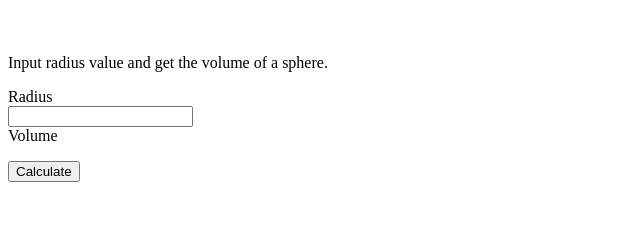
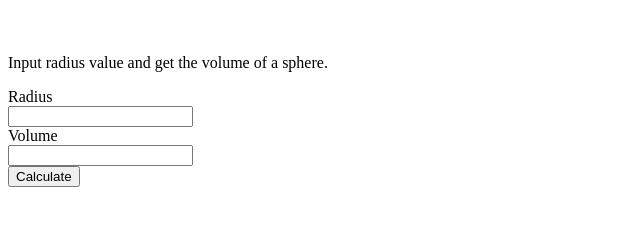
Before and after one commit to acciojob/sphere-vol-ShariqShaikh33, a website: page main.html in a window 1280 px wide. Shown: the whole page, without its empty margins (0-640 px from the left). Drawn offline with Linux system fonts and the light colour scheme.

Commit message:
created a submission

```diff
--- a/main.html
+++ b/main.html
@@ -12,7 +12,7 @@ label,input{display:block;}
 	<p>Input radius value and get the volume of a sphere.</p>
 	<form action="" method="post" id="MyForm">
 	<label for="radius">Radius</label><input type="number" name="radius" id="radius" required>
-	<label for="volume">Volume</label><p id="volume"></p>
+	<label for="volume">Volume</label><input type="number" name="volume" id="volume">
 	<input type="submit" value="Calculate" id="submit">    </form>
 	<script type="text/javascript" src="./script.js"></script>
 </body>
```
